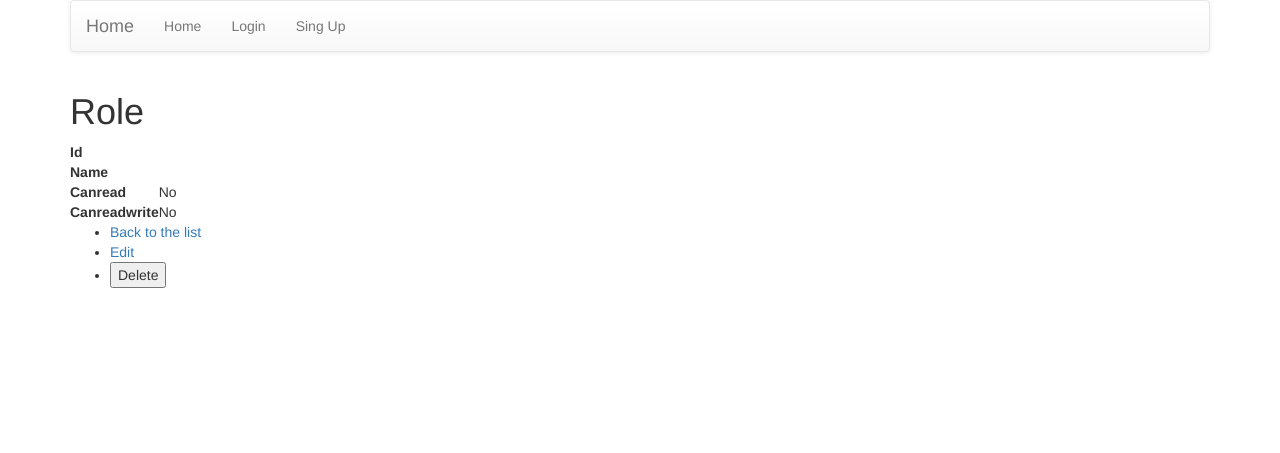
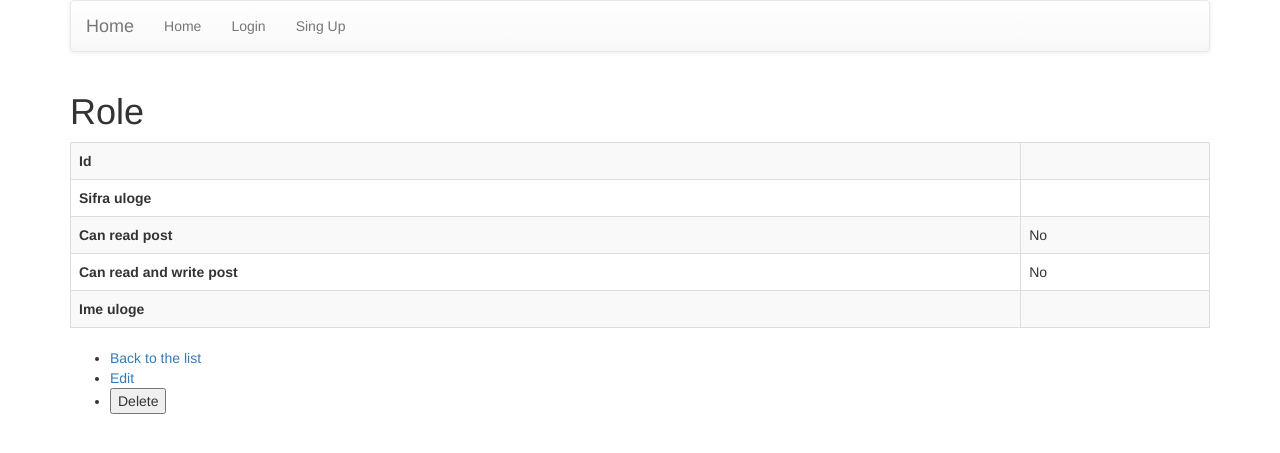
Before and after one commit to nikola-bodrozic-2400/diplomski, a Symfony app: template app/Resources/views/roles/show.html.twig in a window 1280 px wide. Shown: the top 453 px of the page. Run offline with Twig, Linux system fonts and the light colour scheme; the template is opened without the code that fills it, so the values that code supplies are empty; some libraries are stand-ins or nearby versions.

Commit message:
pre role can read can write

```diff
--- a/app/Resources/views/roles/index.html.twig
+++ b/app/Resources/views/roles/index.html.twig
@@ -3,13 +3,13 @@
 {% block body %}
     <h1>Roles list</h1>
 
-    <table>
+    <table class='table table-bordered table-striped table-hover'>
         <thead>
             <tr>
                 <th>Id</th>
                 <th>Name</th>
-                <th>Canread</th>
-                <th>Canreadwrite</th>
+                <th>Can Read Post</th>
+                <th>Can Read and Write Post</th>
                 <th>Actions</th>
             </tr>
         </thead>
--- a/app/Resources/views/roles/show.html.twig
+++ b/app/Resources/views/roles/show.html.twig
@@ -3,23 +3,27 @@
 {% block body %}
     <h1>Role</h1>
 
-    <table>
+    <table class='table table-bordered table-striped table-hover'>
         <tbody>
             <tr>
                 <th>Id</th>
                 <td>{{ role.id }}</td>
             </tr>
             <tr>
-                <th>Name</th>
+                <th>Sifra uloge</th>
                 <td>{{ role.name }}</td>
             </tr>
             <tr>
-                <th>Canread</th>
+                <th>Can read post</th>
                 <td>{% if role.canRead %}Yes{% else %}No{% endif %}</td>
             </tr>
             <tr>
-                <th>Canreadwrite</th>
+                <th>Can read and write post</th>
                 <td>{% if role.canReadWrite %}Yes{% else %}No{% endif %}</td>
+            </tr>
+            <tr>
+                <th>Ime uloge</th>
+                <td>{{ role.hname }}</td>
             </tr>
         </tbody>
     </table>
--- a/app/config/security.yml
+++ b/app/config/security.yml
@@ -31,5 +31,4 @@ security:
         -
             path: ^/new$
             roles:
-                - ROLE_SA
                 - ROLE_SAVETNIK
--- a/src/MyCompany/UserBundle/Resources/views/Roles/index.html.twig
+++ b/src/MyCompany/UserBundle/Resources/views/Roles/index.html.twig
@@ -1,9 +1,9 @@
 {% extends '::base.html.twig' %}
 
 {% block body %}
-    <h1>Roles</h1>
+    <h1>Rolessssssss</h1>
 
-    <table>
+    <table class="table table-bordered table-striped table-hover">
         <thead>
             <tr>
                 <th>Id</th>
```
